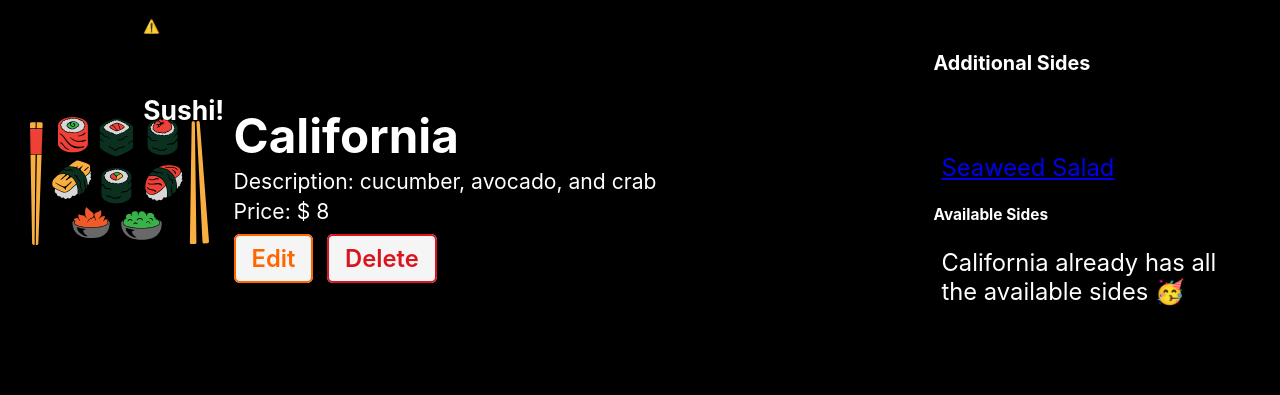
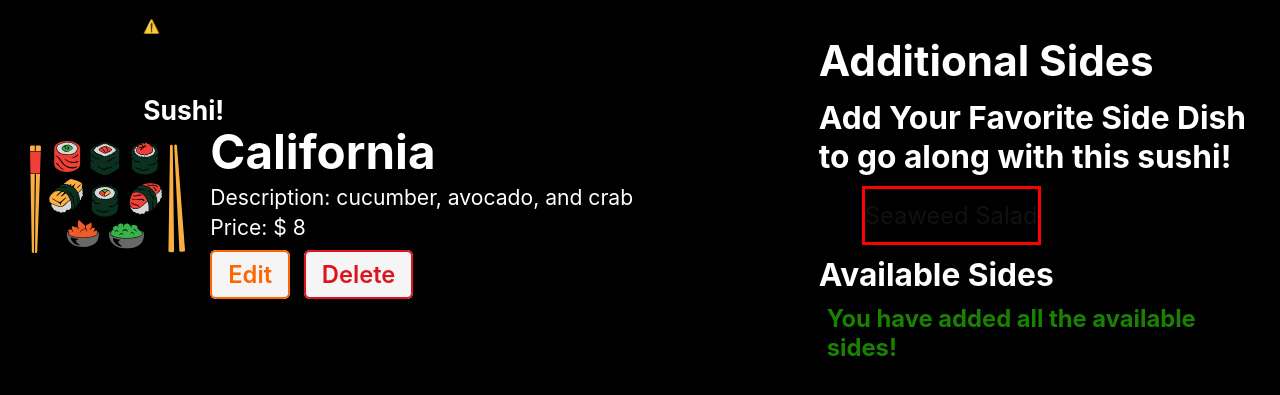
Before and after one commit to katiacreator/sushi-collector, a Django app: page /sushi/1 in a window 1280 px wide. Shown: the part 55-450 px from the top of the page. Run offline with Django 3.2, Linux system fonts and the light colour scheme; a user stored in the database is signed in; data comes from the database, SQL or seed files in the repository; both versions use the stored data as it was after the commit.

Commit message:
app is at MVP

```diff
--- a/main_app/static/css/base.css
+++ b/main_app/static/css/base.css
@@ -1,7 +1,6 @@
 html {
   box-sizing: border-box;
   background: #000;
-
   color: white;
   /* border: solid yellow 10px; */
 }
--- a/main_app/static/css/sushi-detail.css
+++ b/main_app/static/css/sushi-detail.css
@@ -24,7 +24,7 @@
   margin-top: 20px;
 }
 
-.feedings-toy-container {
+.feedings-side-container {
   display: flex;
   flex-direction: column;
   padding-bottom: 20px;
@@ -41,7 +41,7 @@
   margin: 0 8px;
 }
 
-.toy-container {
+.side-container {
   display: flex;
   align-items: center;
   flex-wrap: wrap;
@@ -56,19 +56,19 @@
 
 .unfed,
 .fed,
-.no-toys,
-.all-toys {
+.no-sides,
+.all-sides {
   margin: 0;
   font-weight: bold;
 }
 
 .unfed,
-.no-toys {
+.no-sides {
   color: var(--danger);
 }
 
 .fed,
-.all-toys {
+.all-sides {
   color: var(--submit);
 }
 
@@ -94,7 +94,7 @@
   margin: 5px 0;
 }
 
-.feedings-toy-container > section {
+.feedings-side-container > section {
   width: 80%;
   min-width: 360px;
   border: var(--borders);
@@ -116,14 +116,15 @@
   margin-left: 16px;
 }
 
-.feedings h2,
-.toys h2 {
+
+.sides h2 {
   font-size: 3.2rem;
   margin: 0;
+
 }
 
-.feedings h3,
-.toys h3 {
+
+.sides h3 {
   font-size: var(--font-xl);
   margin: 10px 0;
 }
@@ -132,6 +133,7 @@
 .subsection-content input,
 .subsection-content select {
   font-size: var(--font-l);
+
 }
 
 .subsection-content input,
@@ -158,20 +160,18 @@
   border-bottom: rgb(36, 116, 248) solid 2px;
 }
 
-.feedings tr:nth-child(even) {
-  background-color: #f3f3fd;
+.side-container p {
+  margin: 12px 0;
+
 }
 
-.toy-container p {
-  margin: 12px 0;
+.side-container a {
+  text-decoration: none;
+  color: #111;
+  border: red solid 3px;
 }
 
-.toy-container a {
-  text-decoration: none;
-  color: #111;
-}
-
-.toy-container .btn {
+.side-container .btn {
   padding: 3px 10px;
   margin-left: 10px;
 }
@@ -201,19 +201,19 @@
     margin-right: 25px;
   }
 
-  .feedings-toy-container {
+  .feedings-side-container {
     flex-direction: row;
     justify-content: space-around;
     align-items: flex-start;
   }
 
-  .feedings-toy-container > section {
+  .feedings-side-container > section {
     width: 45%;
   }
 }
 
 @media only screen and (min-width: 1024px) {
-  .feedings-toy-container {
+  .feedings-side-container {
     padding: 0 40px;
   }
 }
--- a/main_app/templates/base.html
+++ b/main_app/templates/base.html
@@ -16,7 +16,6 @@
       defer
       src="https://unpkg.com/@lottiefiles/lottie-player@latest/dist/lottie-player.js"
     ></script>
-
     {% block head %} {% endblock %}
     <title>Sushi Collector</title>
   </head>
--- a/main_app/templates/sushi/detail.html
+++ b/main_app/templates/sushi/detail.html
@@ -29,6 +29,7 @@
     <div class="subsection-title">
       <h2>Additional Sides</h2>
     </div>
+      <h3>Add Your Favorite Side Dish to go along with this sushi!</h3>
     <div class="subsection-content">
       {% if sushi.sides.count %}
         {% for side in sushi.sides.all %}
@@ -66,7 +67,7 @@
             <a href="{% url 'sides_detail' side.id %}">
               <p>{{ side.name }}</p>
             </a>
-            <form action="" method="post">
+            <form action="{% url 'add_side' sushi.id side.id %}" method="post">
               {% csrf_token %}
               <button type="submit" class="btn submit">Add side</button>
             </form>
@@ -74,7 +75,7 @@
         {% endfor %}
       {% else %}
         <p class="all-sides">
-          {{sushi.name}} already has all the available sides 🥳
+          You have added all the available sides!
         </p>
       {% endif %}
     </div>
--- a/main_app/views.py
+++ b/main_app/views.py
@@ -83,7 +83,6 @@
   Sushi.objects.get(id=sushi_id).sides.add(side_id)
   return redirect('sushi_detail', sushi_id=sushi_id)
 
-
 def signup(request):
   error_message = ''
   if request.method == 'POST':
```
Also changed, not shown: main_app_sushi.sqlite3.
